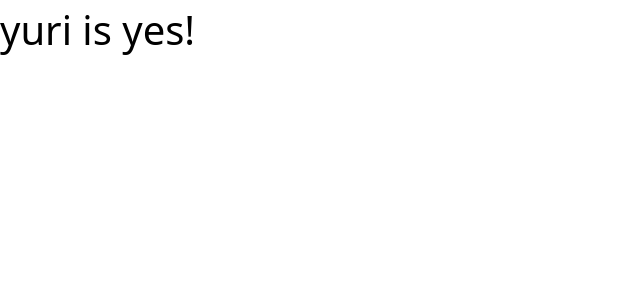
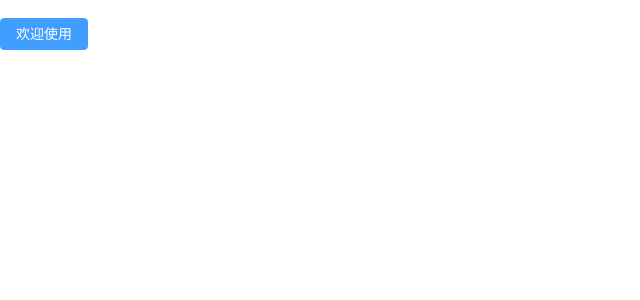
Before and after one commit to love-yuri/vue_init, a Vue app: page / in a window 1280 px wide. Shown: the top 300 px of the page, without its empty margins (0-640 px from the left). Built offline with nearby package versions, Linux system fonts and the light colour scheme.

Commit message:
更新 App.vue 和 init/index.vue 文件，添加欢迎界面和修改基础模板。

```diff
--- a/src/App.vue
+++ b/src/App.vue
@@ -1,13 +1,15 @@
 <!--
  * @Author: love-yuri yuri2078170658@gmail.com
  * @Date: 2024-04-11 21:24:37
- * @LastEditTime: 2024-04-11 22:03:29
+ * @LastEditTime: 2024-04-11 23:04:38
  * @Description: App 主页面
 -->
 
 <template>
   <div class="text-[40px]">
-    <div>yuri is yes!</div>
+    <Welcome />
   </div>
 </template>
-<script setup lang="ts"></script>
+<script setup lang="ts">
+import Welcome from './views/welcome.vue';
+</script>
--- a/src/components/init/init/index.vue
+++ b/src/components/init/init/index.vue
@@ -1,14 +1,15 @@
 <!--
  * @Author: love-yuri yuri2078170658@gmail.com
  * @Date: 2024-04-11 22:13:13
- * @LastEditTime: 2024-04-11 22:13:18
+ * @LastEditTime: 2024-04-11 23:06:22
  * @Description: 基础模板
 -->
 <template>
-  <div>
-    <span>this is default component</span>
-  </div>
+  <el-button type="primary"> {{ text }} </el-button>
 </template>
 <script setup lang="ts">
 // import { ref } from 'vue'
+defineProps<{
+  text: string;
+}>();
 </script>
--- a/src/main.ts
+++ b/src/main.ts
@@ -1,7 +1,7 @@
 /*
  * @Author: love-yuri yuri2078170658@gmail.com
  * @Date: 2023-11-30 09:22:10
- * @LastEditTime: 2023-12-07 08:14:31
+ * @LastEditTime: 2024-04-11 22:56:35
  * @Description: main ts
  */
 import { createApp } from 'vue';
@@ -19,3 +19,5 @@ for (const [key, component] of Object.entries(ElementPlusIconsVue)) {
 
 app.use(ElementPlus);
 app.mount('#app');
+
+console.log(import.meta.env.VITE_ENV_TEST);
--- /dev/null
+++ b/src/views/welcome.vue
@@ -0,0 +1,12 @@
+<!--
+ * @Author: love-yuri yuri2078170658@gmail.com
+ * @Date: 2024-04-11 23:06:51
+ * @LastEditTime: 2024-04-11 23:09:53
+ * @Description: 欢迎界面
+-->
+<template>
+  <InitComponents text="欢迎使用" />
+</template>
+<script setup lang="ts">
+import { InitComponents } from '@/components/init/index';
+</script>
```
